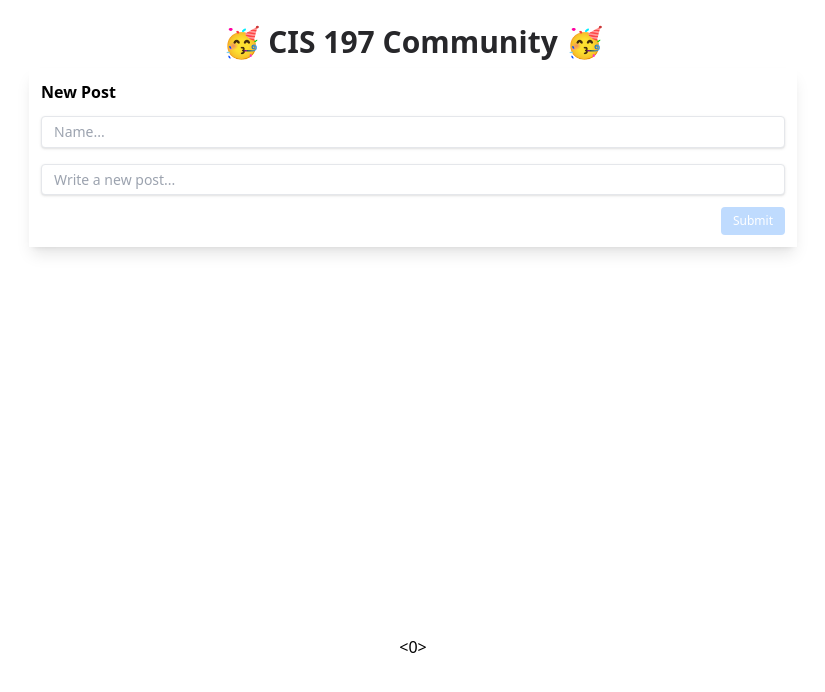
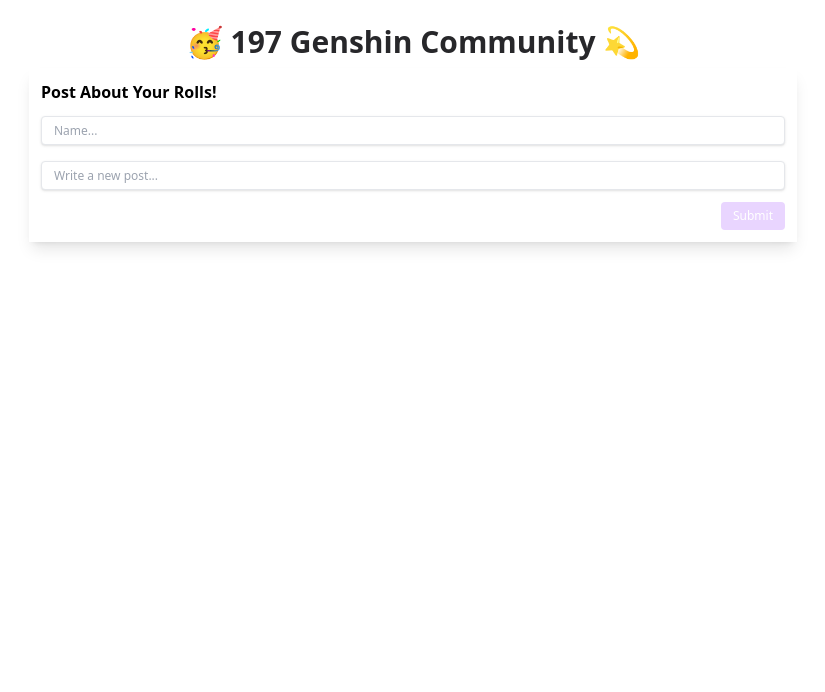
Before and after one commit to xcupsilon/minitwitter, a React (Create React App) app: page / in a window 1280 px wide. Shown: the top 692 px of the page, without its empty margins (227-1052 px from the left). Built offline with nearby package versions, Linux system fonts and the light colour scheme.

Commit message:
adds reply feature and surrounding styles

```diff
--- a/src/App.js
+++ b/src/App.js
@@ -1,13 +1,11 @@
 import Title from './components/Title';
 import Post from './components/Post';
-import Voter from './components/Voter';
 
 function App() {
   return (
     <>
       <Title />
       <Post />
-      <Voter />
     </>
   );
 }
--- a/src/components/Comment.js
+++ b/src/components/Comment.js
@@ -1,5 +1,55 @@
-const Comment = () => {
+import { useEffect, useState } from 'react'
+import Input from './Input'
+import Voter from './Voter'
 
+const Comment = ({name, post}) => {
+  const [replies, setReplies] = useState([])
+  const [enableReply, setEnableReply] = useState(false)
+
+  const addReply = (reply, index) => {
+    const { name, post } = reply
+    return <Comment name={name} post={post} key={index}/>
+  }
+
+  const Reply = () => {
+    if (enableReply) {
+      return (
+        <div className='w-full h-full p-3 shadow-md'>
+          <Input comments={replies} setComment={setReplies}/>
+        </div>
+      )
+    } else {
+      return (
+        <></>
+      )
+    }
+  }
+
+  return(
+    <>
+      <div className='w-full h-full p-3 shadow-md'>
+        <div className='text-xs'>
+          <Voter />
+        </div>
+        <div className='text-xs mt-2 text-purple-600'>
+          {name}
+        </div>
+        <div className='text-sm mt-1'>
+          {post}
+        </div>
+
+        <div>
+          {replies.map((reply, index)=> addReply(reply, index))}
+        </div>
+
+        <div className='mt-1.5'>
+          <button onClick={() => setEnableReply(!enableReply)} className='bg-transparent hover:bg-gray-50 rounded-md text-gray-800 font-normal py-1 w-12 text-xs'>&gt; Reply</button>
+        </div>
+
+        <Reply />
+      </div>
+    </>
+  )
 }
 
 export default Comment
--- a/src/components/Input.js
+++ b/src/components/Input.js
@@ -1,6 +1,6 @@
 import { useState } from 'react'
 
-const Input = () => {
+const Input = ({comments, setComment}) => {
   const [name, setName] = useState('')
   const [post, setPost] = useState('')
 
@@ -11,16 +11,16 @@
   const SubmitButton = () => {
     if (isValid()) {
       return (
-        <div class='flow-root'>
-          <button class='bg-blue-500 hover:bg-blue-700 text-white font-normal h-7 py-1 px-3 text-xs rounded float-right'>
+        <form className='flow-root' onSubmit={() => setComment([...comments, {name, post}])}>
+          <button className='bg-purple-500 hover:bg-purple-700 text-white font-normal h-7 py-1 px-3 text-xs rounded float-right'>
             Submit
           </button>
-        </div>
+        </form>
       )
     } else {
       return (
-        <div class='flow-root'>
-          <button class='bg-blue-200 text-white font-normal h-7 py-1 px-3 text-xs rounded float-right' disabled>
+        <div className='flow-root'>
+          <button className='bg-purple-200 text-white font-normal h-7 py-1 px-3 text-xs rounded float-right' disabled>
             Submit
           </button>
         </div>
@@ -30,11 +30,11 @@
 
   return(
     <>
-      <div class='mb-4 mt-3'>
-        <input onChange={(e) => setName(e.target.value)} class='shadow appearance-none border rounded w-full py-1.5 px-3 text-gray-700 text-sm leading-tight focus:outline-none focus:shadow-outline' id='name' type='text' placeholder='Name...'></input>
+      <div className='mb-4 mt-3'>
+        <input onChange={(e) => setName(e.target.value)} className='shadow appearance-none border rounded w-full py-1.5 px-3 text-gray-700 text-xs leading-tight focus:outline-none focus:shadow-outline focus:border-orange-200' id='name' type='text' placeholder='Name...'></input>
       </div>
       <div>
-        <input onChange={(e) => setPost(e.target.value)} class='shadow appearance-none border rounded w-full py-1.5 px-3 text-gray-700 text-sm mb-3 leading-tight focus:outline-none focus:shadow-outline' id='post' type='text' placeholder='Write a new post...'></input>
+        <input onChange={(e) => setPost(e.target.value)} className='shadow appearance-none border rounded w-full py-1.5 px-3 text-gray-700 text-xs mb-3 leading-tight focus:outline-none focus:shadow-outline focus:border-orange-200' id='post' type='text' placeholder='Write a new post...'></input>
       </div>
       <SubmitButton />
     </>
--- a/src/components/Post.js
+++ b/src/components/Post.js
@@ -1,13 +1,30 @@
+import { useState } from 'react'
 import Input from './Input'
+import Comment from './Comment'
 
 const Post = () => {
+  const [comments, setComments] = useState([])
+
+  const addComment = (comment, index) => {
+    const { name, post } = comment
+    return <Comment name={name} post={post} key={index}/>
+  }
+
   return (
-    <div class='container mx-auto w-3/5 h-full p-3 shadow-lg'>
-      <div class='font-semibold'>
-        New Post
+    <>
+      <div className='container mx-auto w-3/5 h-full p-3 shadow-lg mb-4'>
+        <div className='font-semibold'>
+          Post About Your Rolls!
+        </div>
+        <Input comments={comments} setComment={setComments} />
       </div>
-      <Input />
-    </div>
+
+      <div className='container mx-auto w-3/5'>
+        {comments.map((comment, index)=> addComment(comment, index))}
+      </div>
+    </>
+
+
   )
 }
 
--- a/src/components/Title.js
+++ b/src/components/Title.js
@@ -1,6 +1,6 @@
 const Title = () => {
   return (
-    <h1 class='text-center text-3xl mt-6 mb-2 font-bold text-zinc-800'>🥳 CIS 197 Community 🥳</h1>
+    <h1 className='text-center text-3xl mt-6 mb-2 font-bold text-zinc-800'>🥳 197 Genshin Community 💫</h1>
   )
 }
 
--- a/src/components/Voter.js
+++ b/src/components/Voter.js
@@ -4,15 +4,15 @@
   const [voteCount, setVoteCount] = useState(0)
 
   return (
-    <div class="flex justify-center items-center h-screen">
-      <button onClick={() => setVoteCount(voteCount + 1)}>
-        &lt;
+    <span className="float-right w-5">
+      <button className="block" onClick={() => setVoteCount(voteCount + 1)}>
+      🔺
       </button>
-      <span>{voteCount}</span>
-      <button onClick={() => setVoteCount(voteCount - 1)}>
-        &gt;
+      <div className='ml-1 mr-1'>{voteCount}</div>
+      <button className="block" onClick={() => setVoteCount(voteCount - 1)}>
+      🔻
       </button>
-    </div>
+    </span>
   )
 }
 
```
Also changed, not shown: src/components/Reply.js (deleted).
